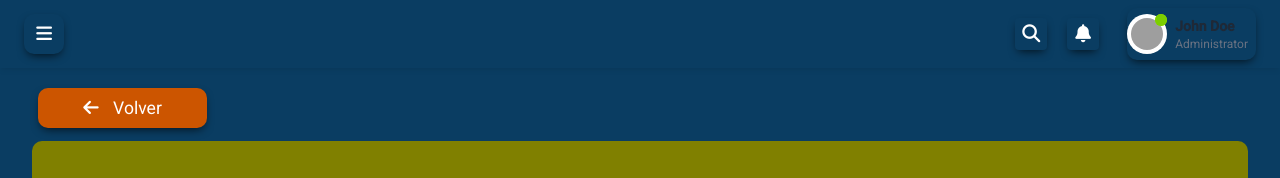
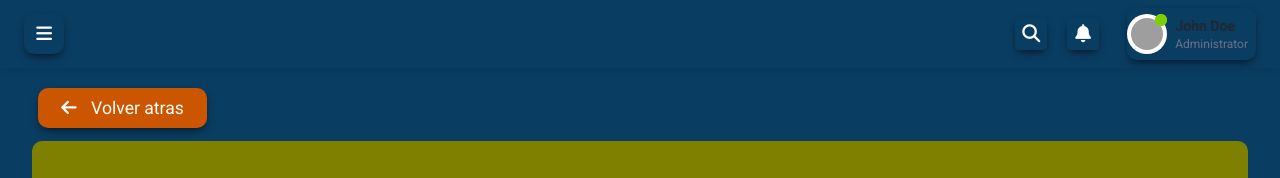
Before and after one commit to LeonelFabianBahamonSoto/HeroesSoftCol, an Angular app: page /heroes/hero/1 in a window 1280 px wide. Shown: the top 178 px of the page. Built offline with nearby package versions, Linux system fonts and the light colour scheme; no server answers; grey boxes are pictures that could not be loaded.

Commit message:
Se sube modificacion 2 y 39

```diff
--- a/src/app/features/components/hero-detail/hero-detail.component.html
+++ b/src/app/features/components/hero-detail/hero-detail.component.html
@@ -4,7 +4,7 @@
     <div class="sm:w-[20%] w-[40%]">
       <button class="secondaryButton w-[70%]" (click)="goBack()">
         <i class="fa-solid fa-arrow-left"></i>
-        Volver
+        Volver atras
       </button>
     </div>
 
```
